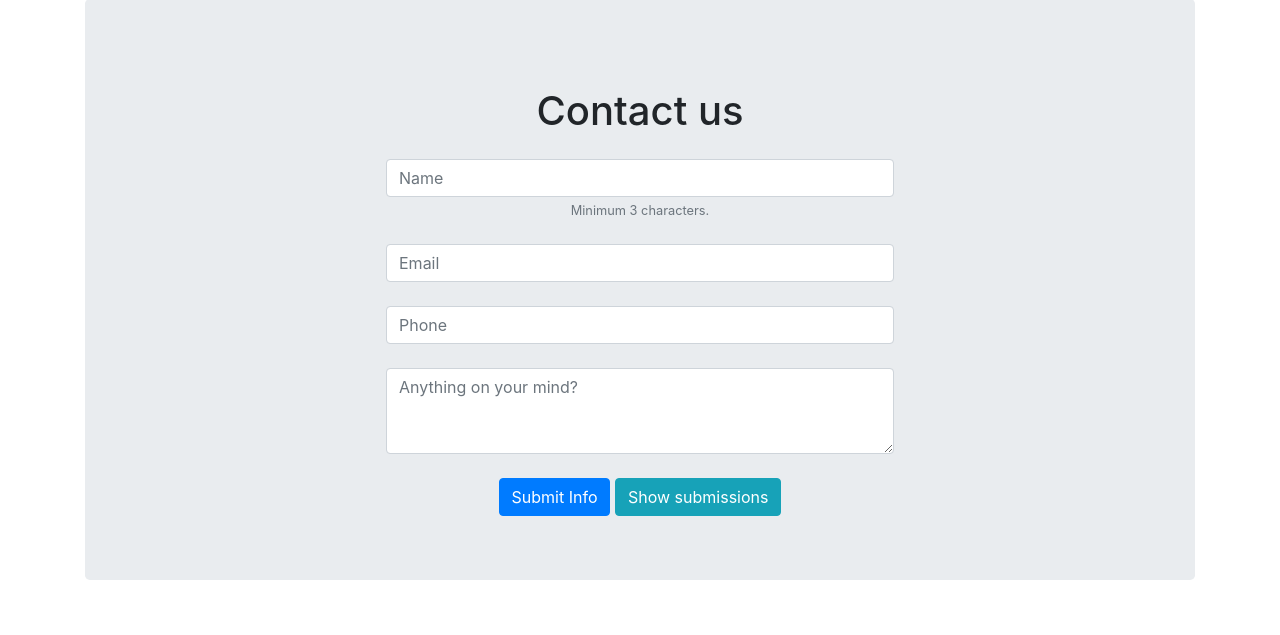
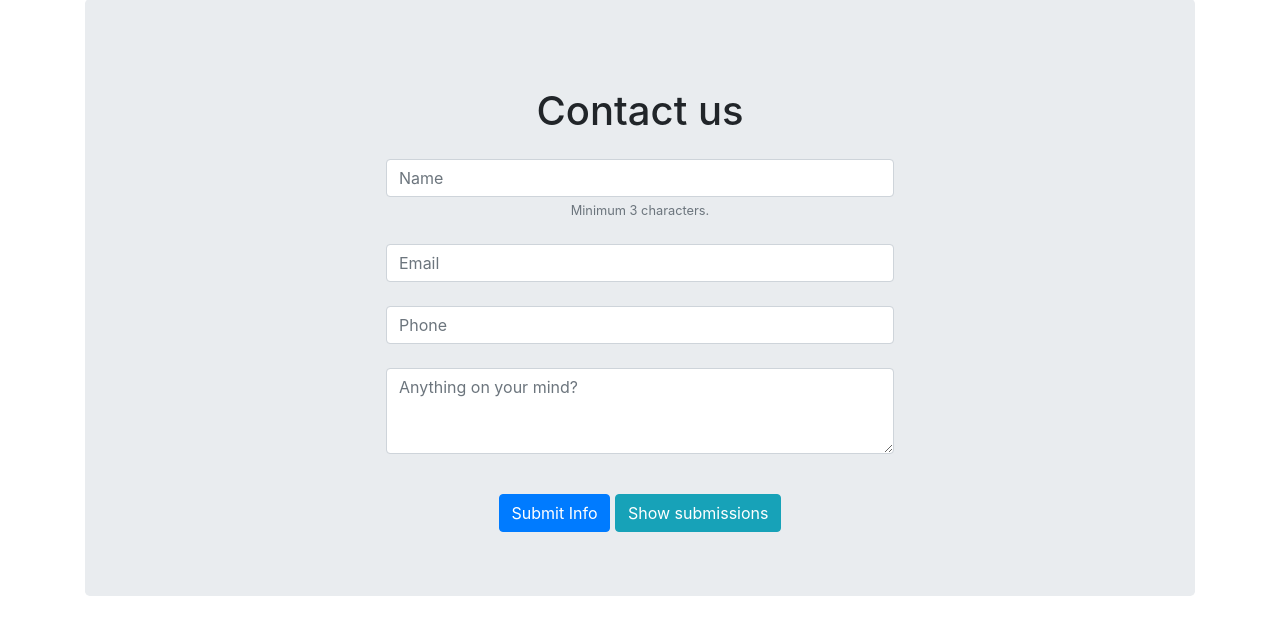
Before and after one commit to Ajayjyothish/django-assignment, a Django app: page / in a window 1280 px wide. Shown: the part 25-660 px from the top of the page. Run offline with Django 3.2, Linux system fonts and the light colour scheme.

Commit message:
added some margin to inputs and button

```diff
--- a/templates/index.html
+++ b/templates/index.html
@@ -40,7 +40,7 @@
                   aria-describedby="nameHelp"
                   placeholder="Name"
                 />
-                <small id="nameHelp" class="form-text text-muted mb-4"
+                <small id="nameHelp" class="form-text text-muted"
                   >Minimum 3 characters.</small
                 >
               </div>
@@ -49,7 +49,7 @@
                 <!-- <label for="name">Email</label> -->
                 <input
                   type="email"
-                  class="form-control mb-4"
+                  class="form-control mt-4"
                   id="email"
                   name="email"
                   aria-describedby="emailHelp"
@@ -61,7 +61,7 @@
                 <!-- <label for="name">Phone</label> -->
                 <input
                   type="tel"
-                  class="form-control mb-4"
+                  class="form-control mt-4"
                   id="phone"
                   name="phone"
                   aria-describedby="PhoneHelp"
@@ -74,7 +74,7 @@
                 <textarea
                   placeholder="Anything on your mind?"
                   required
-                  class="form-control mb-4 mb-4"
+                  class="form-control mt-4"
                   id="description"
                   rows="3"
                   minlength="20"
@@ -83,11 +83,15 @@
             </div>
           </div>
 
-          <button type="submit" class="btn btn-primary" value="Submit Info">
+          <button
+            type="submit"
+            class="btn btn-primary mt-4"
+            value="Submit Info"
+          >
             Submit Info
           </button>
 
-          <a href="{% url 'submissions' %}" class="btn btn-info"
+          <a href="{% url 'submissions' %}" class="btn btn-info mt-4"
             >Show submissions</a
           >
         </div>
```
